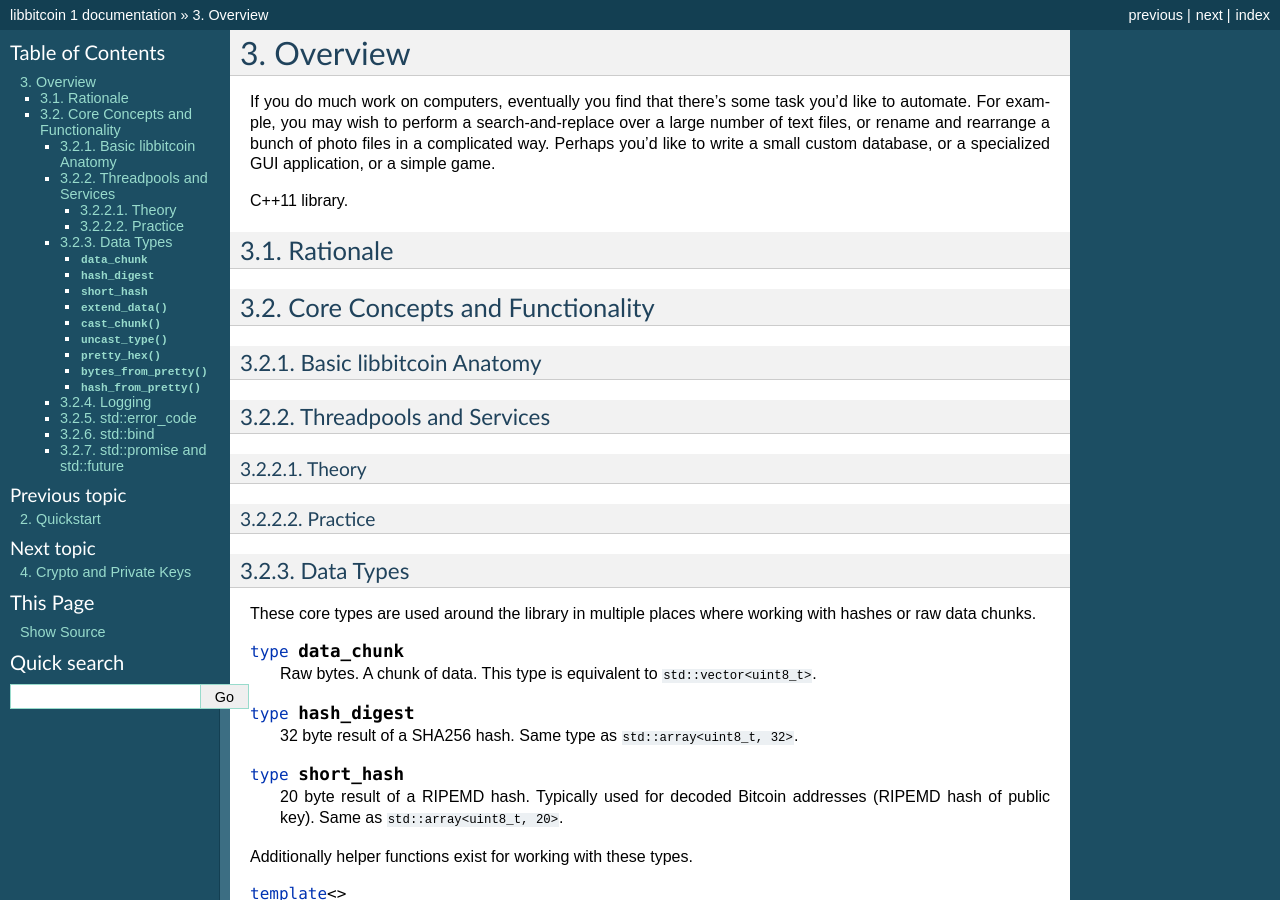
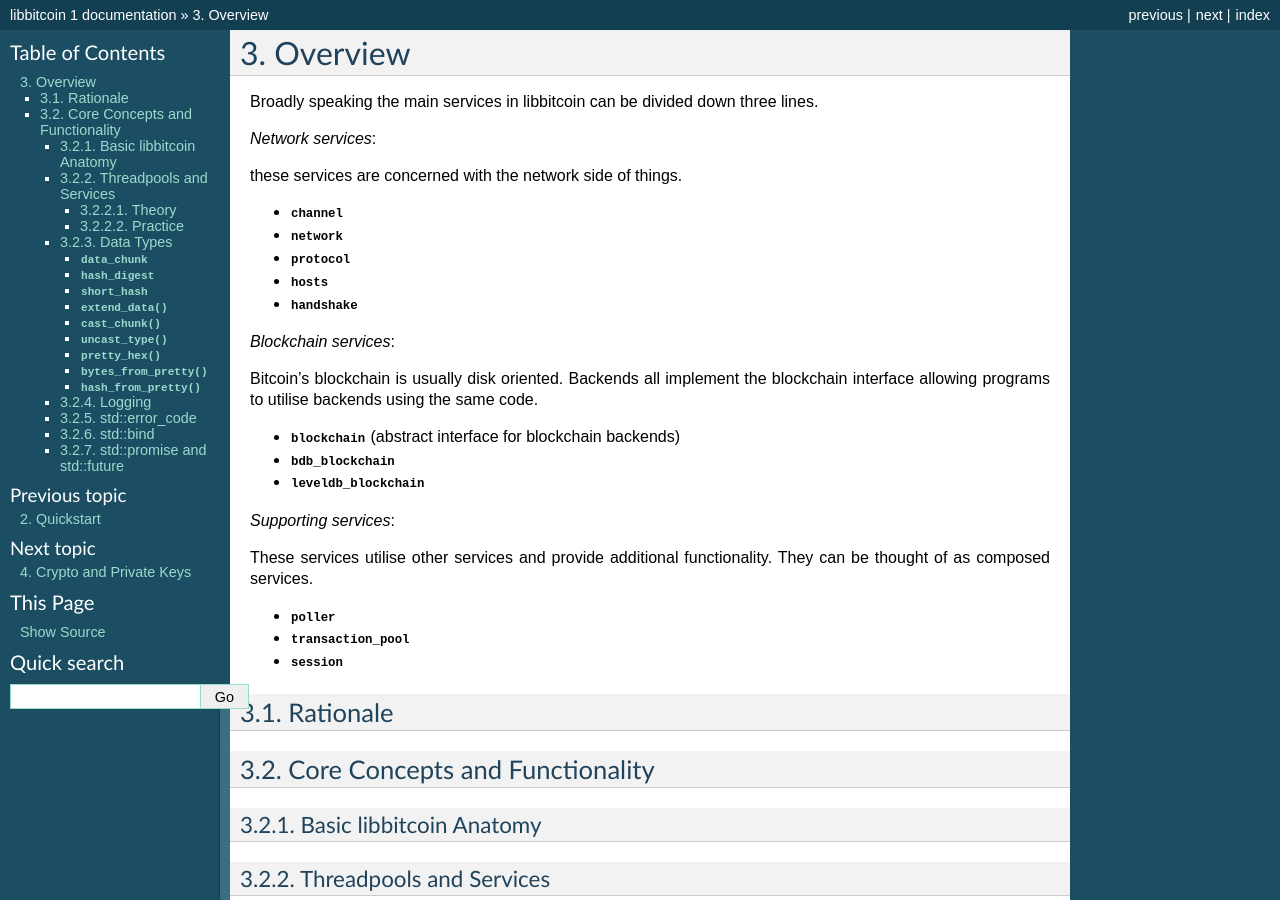
Before and after one commit to libbitcoin/libbitcoin-system, a Sphinx documentation site: the page built from doc/sphinx/overview.rst, in a window 1280 px wide and 900 px high. Built offline with Sphinx 7.4.7, drawn with Linux system fonts in a browser that asks for light colours; pages that are not in the unit, such as notebooks, are missing from menus.

Commit message:
updated documentation info.

```diff
--- a/doc/sphinx/crypto.rst
+++ b/doc/sphinx/crypto.rst
@@ -44,7 +44,7 @@
 Finally the whole byte array is encoded in base58 using :func:`encode_base58`.
 
 Bitcoin addresses are between 27-34 alphanumeric characters. The
-:class:`payment_address` represents a Bitcoin address.
+:class:`payment_address` class represents a Bitcoin address.
 ::
 
     // Takes a raw private key, loads it using the elliptic_curve_key class,
--- a/doc/sphinx/overview.rst
+++ b/doc/sphinx/overview.rst
@@ -4,13 +4,38 @@
 Overview
 ********
 
-If you do much work on computers, eventually you find that there's some task
-you'd like to automate.  For example, you may wish to perform a
-search-and-replace over a large number of text files, or rename and rearrange a
-bunch of photo files in a complicated way. Perhaps you'd like to write a small
-custom database, or a specialized GUI application, or a simple game.
+Broadly speaking the main services in libbitcoin can be divided down three
+lines.
 
-C++11 library.
+*Network services*:
+
+these services are concerned with the network side of things.
+
+* :class:`channel`
+* :class:`network`
+* :class:`protocol`
+* :class:`hosts`
+* :class:`handshake`
+
+*Blockchain services*:
+
+Bitcoin's blockchain is usually disk oriented. Backends all implement the
+blockchain interface allowing programs to utilise backends using the same code.
+
+* :class:`blockchain` (abstract interface for blockchain backends)
+* :class:`bdb_blockchain`
+* :class:`leveldb_blockchain`
+
+*Supporting services*:
+
+These services utilise other services and provide additional
+functionality. They can be thought of as composed services.
+
+* :class:`poller`
+* :class:`transaction_pool`
+* :class:`session`
+
+.. C++11 library.
 
 Rationale
 =========
```
Also changed, not shown: doc/sphinx/introduction.rst (+12 -1 lines), 1 other file.
